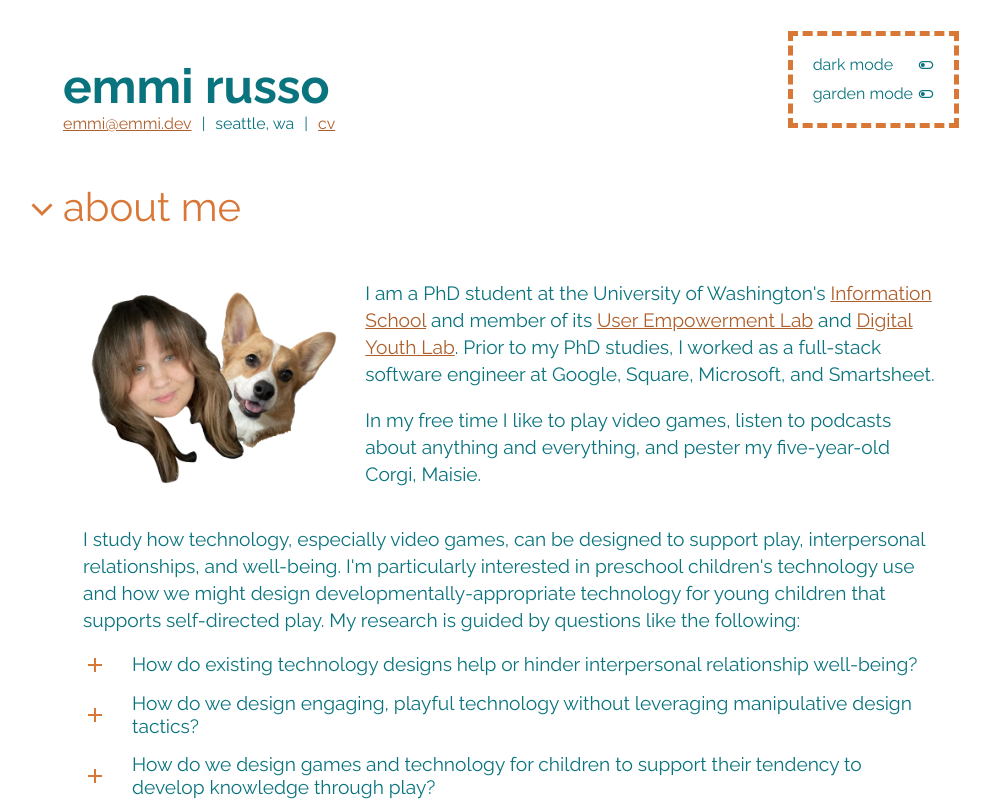
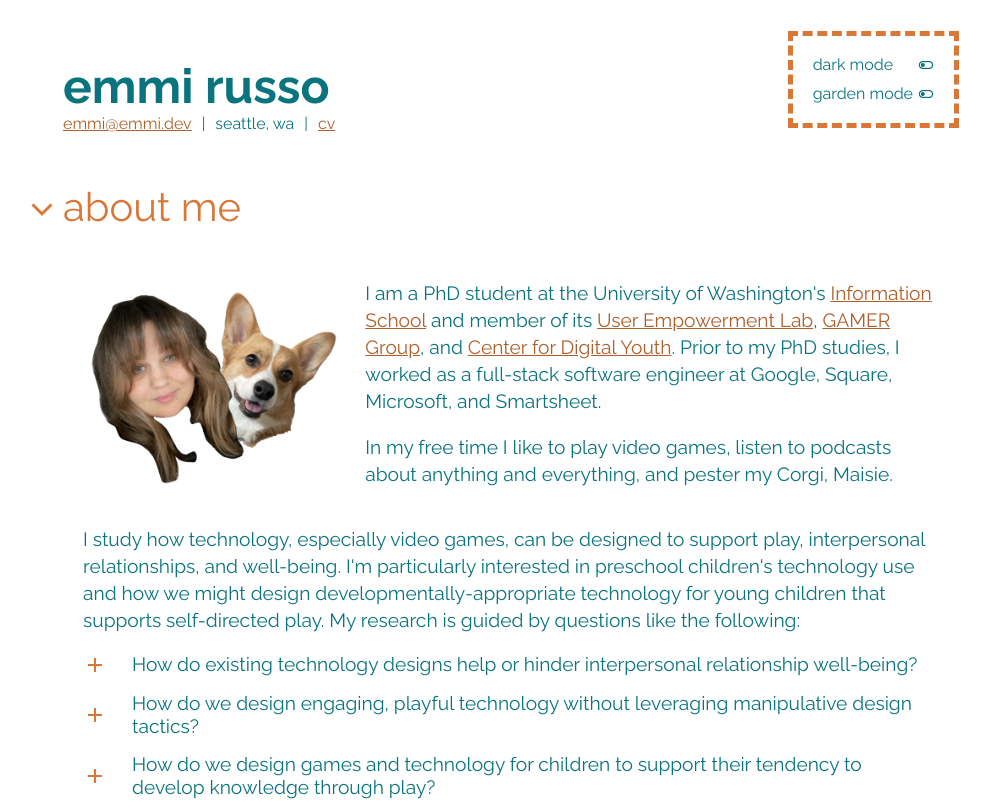
Before and after one commit to emrusso/personal-site, a React (Create React App) app: page / in a window 1280 px wide. Shown: the top 801 px of the page, without its empty margins (129-1119 px from the left). Built offline with nearby package versions, Linux system fonts and the light colour scheme; the HTML template or start-up script is replaced by a standard one.

Commit message:
update with gamer group and center language

```diff
--- a/src/accordions/about-me.tsx
+++ b/src/accordions/about-me.tsx
@@ -23,11 +23,11 @@ const UnstyledAboutMe: FunctionComponent<AboutMeProps> = (props) => {
         <img alt="" src={`${process.env.PUBLIC_URL}/EmmiMaisie.png`} />
         <div>
           <p>
-            I am a PhD student at the University of Washington's <a href="https://ischool.uw.edu/">Information School</a> and member of its <a href="https://userempowerment.org">User Empowerment Lab</a> and <a href="https://digitalyouth.uw.edu/">Digital Youth Lab</a>.
+            I am a PhD student at the University of Washington's <a href="https://ischool.uw.edu/">Information School</a> and member of its <a href="https://userempowerment.org">User Empowerment Lab</a>, <a href="https://gamer.ischool.uw.edu/">GAMER Group</a>, and <a href="https://digitalyouth.uw.edu/">Center for Digital Youth</a>.
 
             Prior to my PhD studies, I worked as a full-stack software engineer at Google, Square, Microsoft, and Smartsheet.
           </p>
-          <p>In my free time I like to play video games, listen to podcasts about anything and everything, and pester my five-year-old Corgi, Maisie.</p>
+          <p>In my free time I like to play video games, listen to podcasts about anything and everything, and pester my Corgi, Maisie.</p>
         </div>
       </div>
       <p>
```
